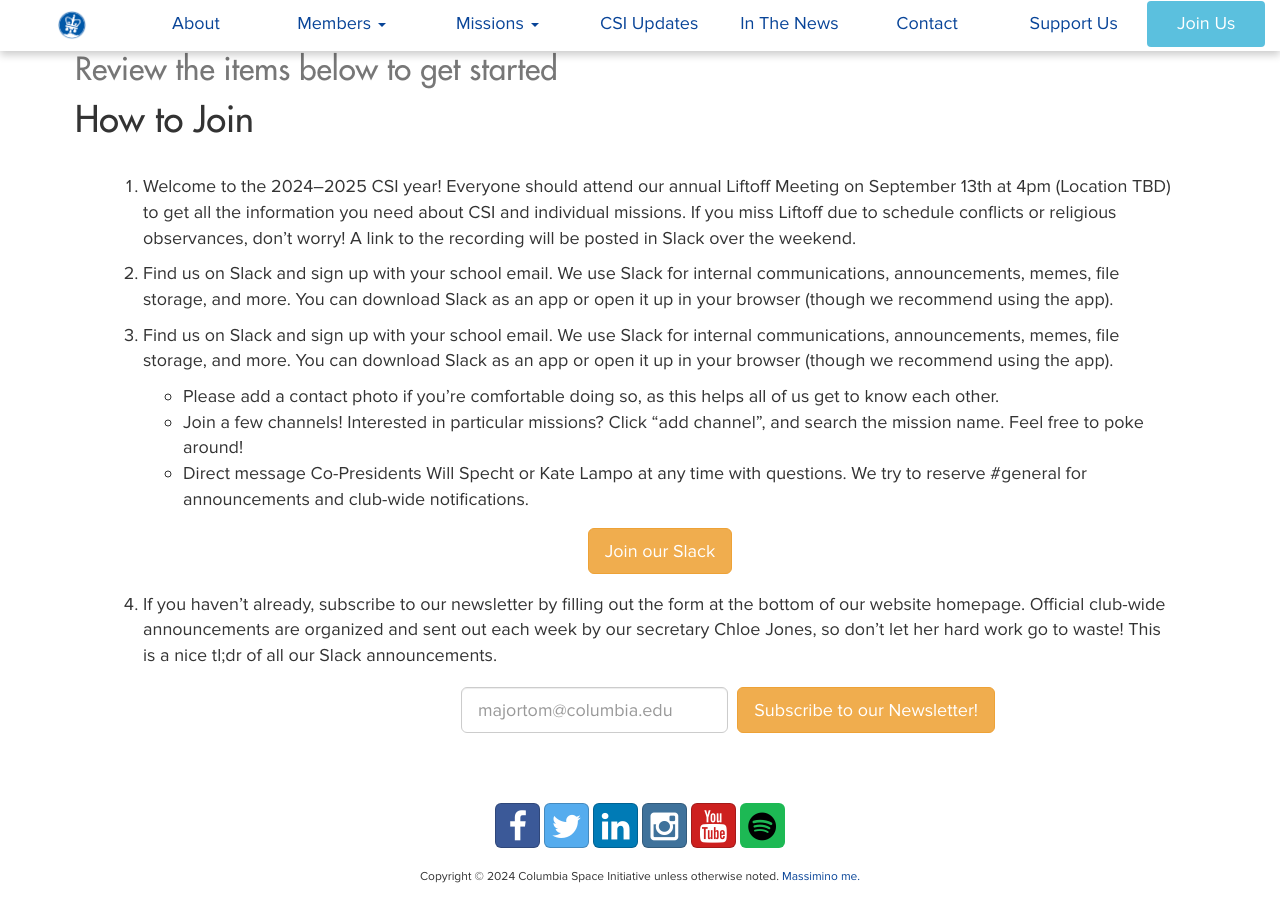
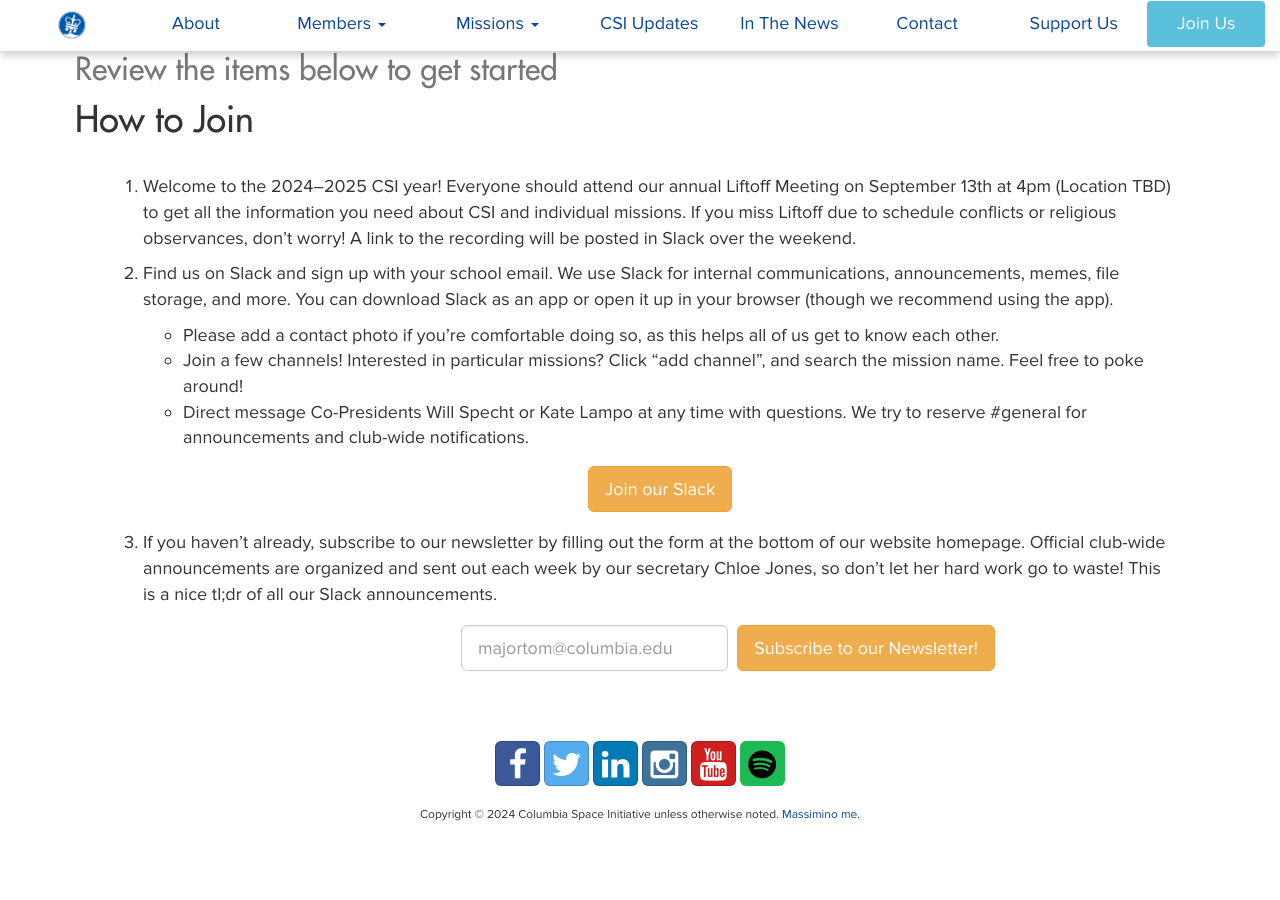
Before and after one commit to columbiaspace/columbiaspace.org, a Jekyll site: the page built from join-us.html, in a window 1280 px wide and 900 px high, scrolled down 1278 px. Built offline with Jekyll 4.4.1, drawn with Linux system fonts in a browser that asks for light colours; nearby versions of some CDN libraries; comment, search, counter and statistics services are not loaded; after the commit the page ends 2116 px from its top, so only the background shows below that.

Commit message:
Fix join-us

```diff
--- a/join-us.html
+++ b/join-us.html
@@ -46,12 +46,6 @@ jumboimage: "/assets/media/img/jumbotron/earthrise.jpg"
           (Location TBD) to get all the information you need about CSI and individual missions. If you miss Liftoff due
           to schedule conflicts or religious observances, don’t worry! A link to the recording will be posted in Slack
           over the weekend.
-        </li>
-
-        <li style="margin: 10px 0">
-          Find us on Slack and sign up with your school email. We use Slack for internal communications, announcements,
-          memes, file storage, and more. You can download Slack as an app or open it up in your browser (though we
-          recommend using the app).
         </li>
 
         <li style="margin: 10px 0">
```
